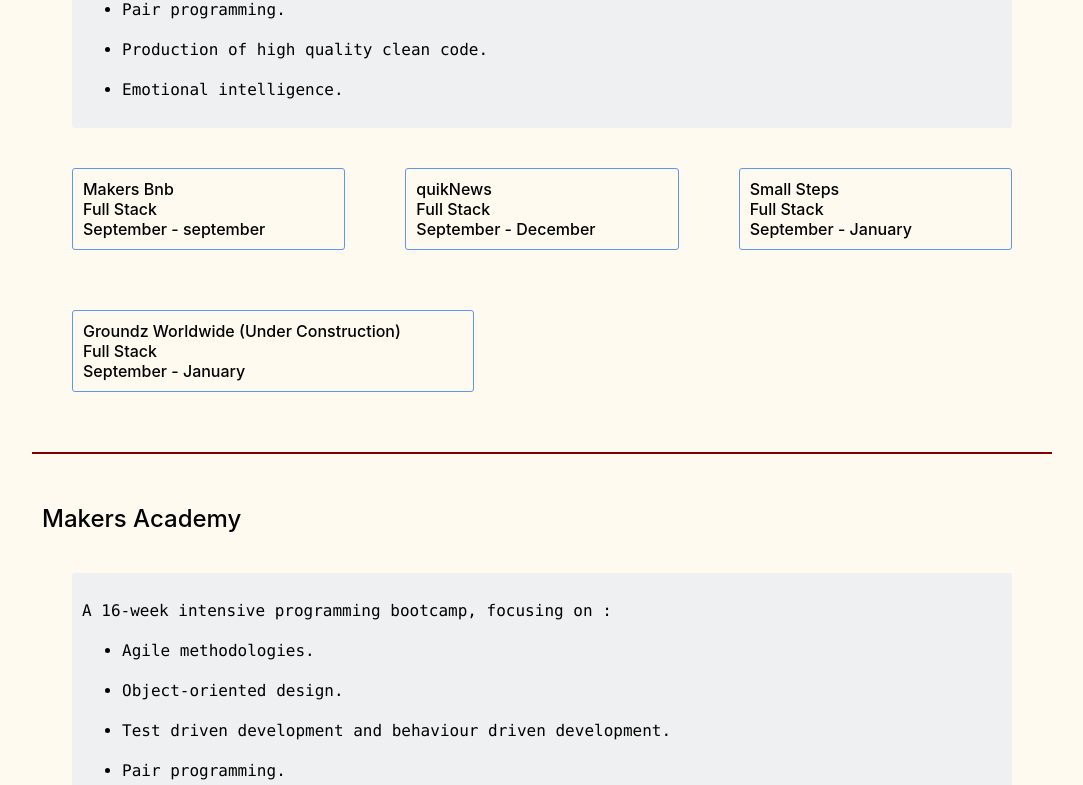
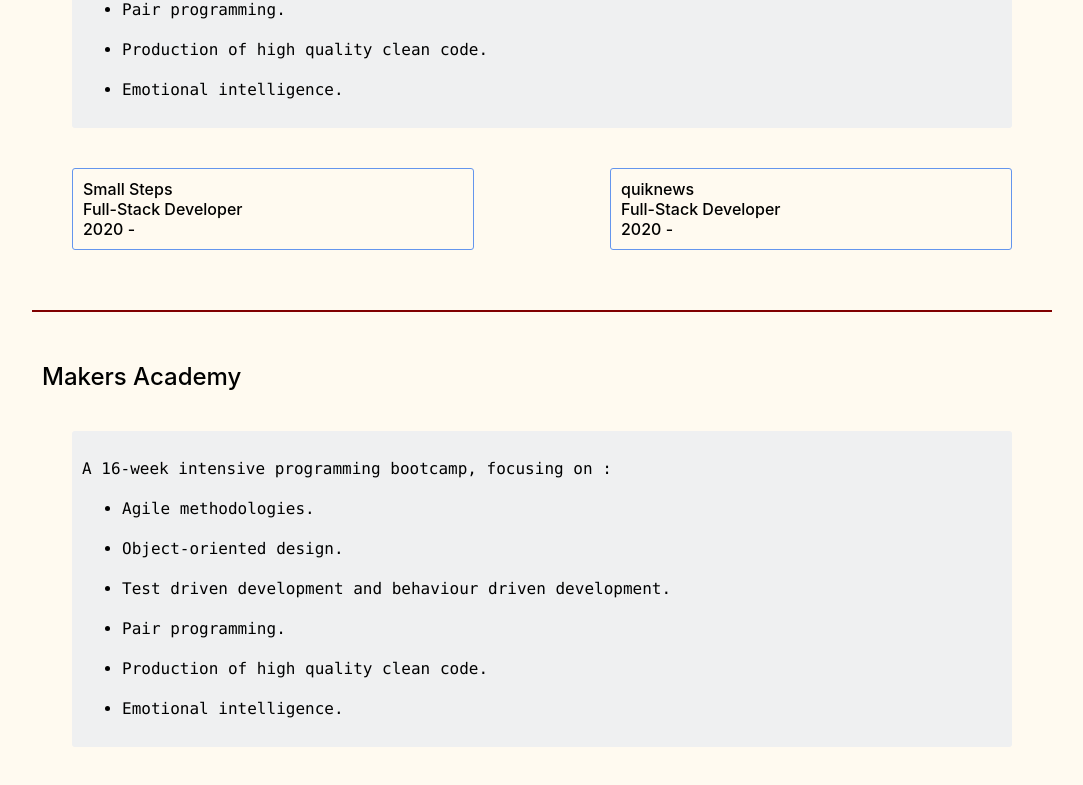
Before and after one commit to perrinjack/portfolio, a React (Create React App) app: page / in a window 1280 px wide. Shown: the part 976-1761 px from the top of the page, without its empty margins (98-1181 px from the left). Built offline with nearby package versions, Linux system fonts and the light colour scheme; the HTML template or start-up script is replaced by a standard one.

Commit message:
Project components are created &  read from education.json

```diff
--- a/src/App.tsx
+++ b/src/App.tsx
@@ -39,6 +39,7 @@
                   summary={item.summary}
                   subtitleReq={item.subtitleReq}
                   subtitle={item.subtitle}
+                  projects={item.projects}
                 />
               ))}
             </div>
--- a/src/components/experience.tsx
+++ b/src/components/experience.tsx
@@ -10,6 +10,7 @@
   summary: string;
   subtitle?: string;
   subtitleReq?: boolean;
+  projects: { name: string; role: string; from: string; to: string }[];
 };
 
 const Experience = ({
@@ -18,6 +19,7 @@
   summary,
   subtitle,
   subtitleReq,
+  projects,
 }: EmployerCardProps) => {
   const handleProjectClick = (index: number) => {
     alert('Project Clicked');
@@ -30,34 +32,16 @@
       <ReactMarkdown className="code-block" source={summary} />
       <div className="project-container">
         {' '}
-        <Project
-          title="Makers Bnb"
-          role="Full Stack"
-          date={{ from: 'September', to: 'september' }}
-          onClick={handleProjectClick}
-          id={1}
-        />{' '}
-        <Project
-          title="quikNews"
-          role="Full Stack"
-          date={{ from: 'September', to: 'December' }}
-          onClick={handleProjectClick}
-          id={2}
-        />{' '}
-        <Project
-          title="Small Steps"
-          role="Full Stack"
-          date={{ from: 'September', to: 'January' }}
-          onClick={handleProjectClick}
-          id={3}
-        />
-        <Project
-          title="Groundz Worldwide (Under Construction)"
-          role="Full Stack "
-          date={{ from: 'September', to: 'January' }}
-          onClick={handleProjectClick}
-          id={5}
-        />
+        {projects.map((d) => (
+          <Project
+            title={d.name}
+            role={d.role}
+            from={d.from}
+            to={d.to}
+            id={1}
+            onClick={handleProjectClick}
+          />
+        ))}
       </div>
     </div>
   );
--- a/src/components/project.tsx
+++ b/src/components/project.tsx
@@ -4,11 +4,12 @@
 type ProjectProps = {
   title: string;
   role: string;
-  date: { from: string; to: string };
+  from: string;
+  to: string;
   id: number;
   onClick: (id: number) => void;
 };
-const Project = ({ title, role, date, onClick, id }: ProjectProps) => {
+const Project = ({ title, role, from, to, onClick, id }: ProjectProps) => {
   return (
     <div className="project" onClick={() => onClick(id)}>
       <div className="project-details">
@@ -16,7 +17,7 @@
           <div>{title}</div>
           <div>{role}</div>
           <div>
-            {date.from} - {date.to}
+            {from} - {to}
           </div>
         </div>
       </div>
--- a/src/content/education.json
+++ b/src/content/education.json
@@ -10,6 +10,12 @@
     "projects": [
       {
         "name": "Small Steps",
+        "role": "Full-Stack Developer",
+        "from": "2020",
+        "to": ""
+      },
+      {
+        "name": "quiknews",
         "role": "Full-Stack Developer",
         "from": "2020",
         "to": ""
```
